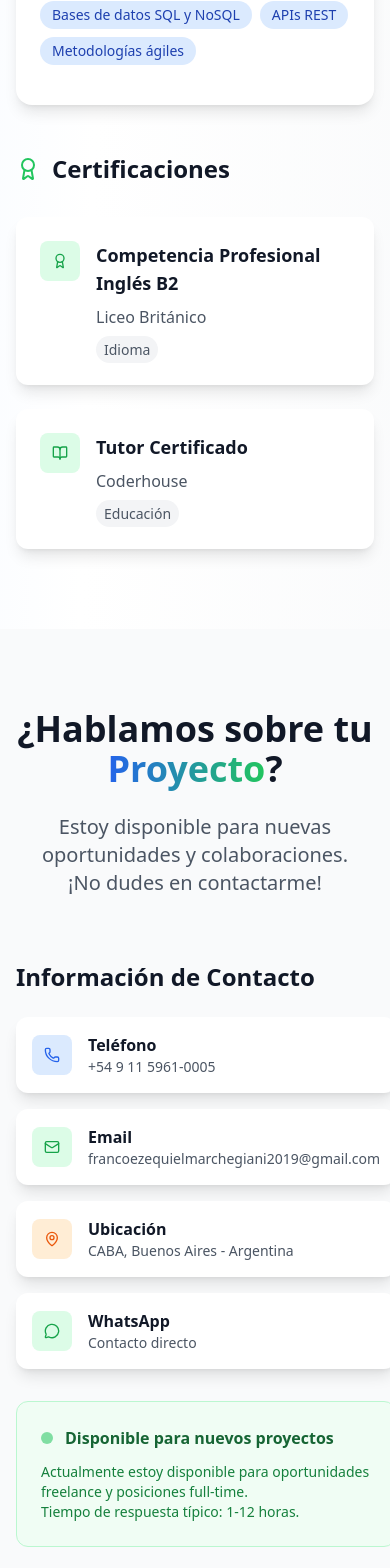
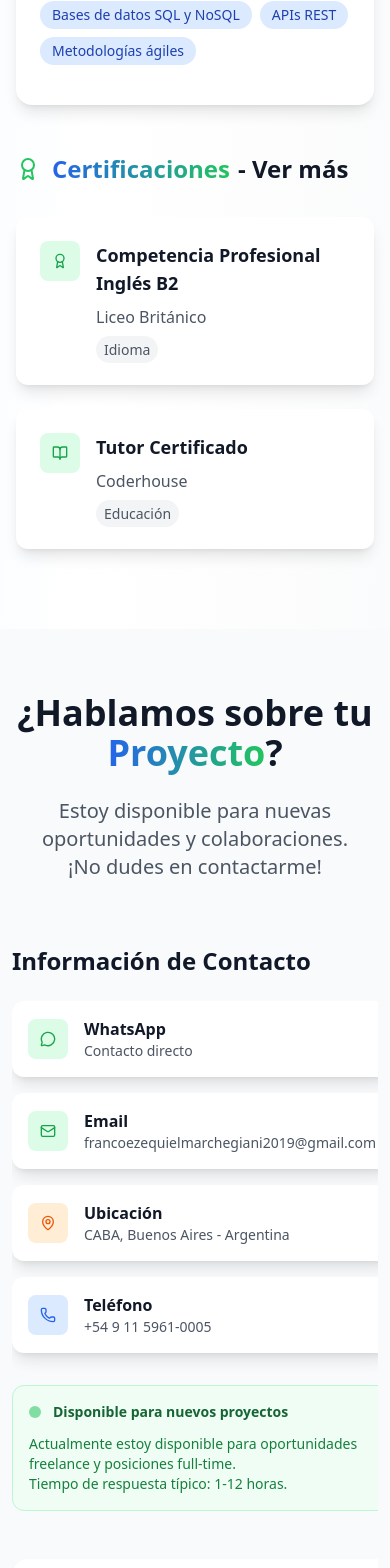
Before and after one commit to Franco-Ezequiel-Marchegiani/Portfolio2.0, a React (Vite) app: page / in a window 390 px wide. Shown: the part 10424-11992 px from the top of the page. Built offline with nearby package versions, Linux system fonts and the light colour scheme.

Commit message:
Button to the top added, links to the certification

```diff
--- a/src/App.tsx
+++ b/src/App.tsx
@@ -9,6 +9,7 @@ import { Education } from './components/Education';
 import { Contact } from './components/Contact';
 import { Footer } from './components/Footer';
 import { TranslationProvider } from './context/TranslationContext';
+import { ScrollToTopButton } from './components/ScrollToTopButton';
 
 function App() {
   const [darkMode, setDarkMode] = useState(false);
@@ -48,6 +49,7 @@ function App() {
           <Contact />
         </main>
         <Footer />
+        <ScrollToTopButton />
       </div>
     </TranslationProvider>
   );
--- a/src/components/Certifications.tsx
+++ b/src/components/Certifications.tsx
@@ -16,9 +16,19 @@ export const Certification: React.FC = () => {
     return (
             <div>
                 <h3 className="text-2xl font-bold text-gray-900 dark:text-white mb-8 flex items-center">
-                    <a className='flex items-center hover:scale-105 transition-all duration-200' href="https://drive.google.com/drive/folders/1fulbnGmD6OEi4naRnUlknbzJ0m6CW0N_?usp=sharing" target="_blank" rel="noopener noreferrer">
+                    <a
+                    className="flex items-center hover:scale-105 transition-all duration-200"
+                    href="https://drive.google.com/drive/folders/1fulbnGmD6OEi4naRnUlknbzJ0m6CW0N_?usp=sharing"
+                    target="_blank"
+                    rel="noopener noreferrer"
+                    >
                         <Award className="h-6 w-6 mr-3 text-green-500" />
+                        <span className="bg-gradient-to-r from-blue-600 to-green-500 bg-clip-text text-transparent">
                             {t<string>("certifications.title", "")}
+                        </span>
+                        <span className="ml-2">
+                            {t<string>("certifications.title2", "")}
+                        </span>
                     </a>
                 </h3>
 
@@ -35,12 +45,14 @@ export const Certification: React.FC = () => {
                         {iconMap[cert.icon ?? '']}
                         </div>
                         <div className="flex-1">
+                        <a href={cert.file} download={`${cert.title.replace(/[^\w]/g, "_")}_Franco_Marchegiani`}>
                             <h4 className="text-lg font-bold text-gray-900 dark:text-white mb-2">
                                 {cert.title}
                             </h4>
                             <p className="text-gray-600 dark:text-gray-400 mb-2">
                                 {cert.issuer}
                             </p>
+                        </a>
                         <span className="px-2 py-1 bg-gray-100 dark:bg-gray-700 text-gray-600
                                         dark:text-gray-400 text-sm rounded-full">
                             {cert.type}
--- a/src/components/Contact.tsx
+++ b/src/components/Contact.tsx
@@ -27,8 +27,8 @@ export const Contact: React.FC = () => {
     };
 
     return (
-        <section id="contact" className="py-20 px-4 sm:px-6 lg:px-8 bg-gray-50 dark:bg-gray-900/50">
-        <div className="max-w-7xl mx-auto">
+        <section id="contact" className="py-16 px-3 sm:px-4 md:px-6 lg:px-8 bg-gray-50 dark:bg-gray-900/50">
+        <div className="w-full max-w-lg sm:max-w-2xl md:max-w-4xl lg:max-w-7xl mx-auto overflow-hidden">
             <div className="text-center mb-16">
             <h2 className="text-4xl lg:text-5xl font-bold text-gray-900 dark:text-white mb-6">
                 {t<string>("contact.title", "")}
@@ -81,7 +81,7 @@ export const Contact: React.FC = () => {
 
                 {/* Availability Status */}
                 <div className="bg-green-50 dark:bg-green-900/20 border border-green-200 dark:border-green-800
-                            rounded-xl p-6">
+                    rounded-xl p-4 sm:p-6 text-sm sm:text-base">
                     <div className="flex items-center space-x-3 mb-3">
                         <div className="w-3 h-3 bg-green-500 rounded-full animate-pulse"></div>
                         <h4 className="font-semibold text-green-800 dark:text-green-400">
--- a/src/components/Contact_Form.tsx
+++ b/src/components/Contact_Form.tsx
@@ -135,7 +135,7 @@ export const FormEmail: React.FC = () => {
                     </div>
                 ) : (
                     <form ref={form} onSubmit={sendEmail} className="space-y-6">
-                    <div className="grid md:grid-cols-2 gap-6">
+                    <div className="grid grid-cols-1 md:grid-cols-2 gap-4 sm:gap-6">
                     <div>
                         <label htmlFor="name" className="block text-sm font-medium text-gray-700 dark:text-gray-300 mb-2">
                             {t<string>("contactForm.fields.name", "")}
--- /dev/null
+++ b/src/components/ScrollToTopButton.tsx
@@ -0,0 +1,30 @@
+import React, { useState, useEffect } from "react";
+import { ArrowUp } from "lucide-react";
+
+export const ScrollToTopButton: React.FC = () => {
+    const [visible, setVisible] = useState(false);
+
+    useEffect(() => {
+        const toggleVisibility = () => {
+        setVisible(window.scrollY > 300);
+        };
+        window.addEventListener("scroll", toggleVisibility);
+        return () => window.removeEventListener("scroll", toggleVisibility);
+    }, []);
+
+    const scrollToTop = () => {
+        window.scrollTo({ top: 0, behavior: "smooth" });
+    };
+
+    return (
+        <button
+        onClick={scrollToTop}
+        className={`fixed bottom-6 right-6 p-3 rounded-full bg-blue-600 text-white shadow-lg
+            hover:bg-blue-700 dark:bg-blue-500 dark:hover:bg-blue-400 transition-all duration-500
+            ${visible ? "opacity-100 scale-100" : "opacity-0 scale-0 pointer-events-none"}`}
+        aria-label="Scroll to top"
+        >
+        <ArrowUp className="h-6 w-6" />
+        </button>
+    );
+};
--- a/src/data/en.json
+++ b/src/data/en.json
@@ -7,6 +7,7 @@
             { "id": "experience", "label": "Experience" },
             { "id": "skills", "label": "Skills" },
             { "id": "projects", "label": "Projects" },
+            { "id": "education", "label": "Education" },
             { "id": "contact", "label": "Contact" }
         ]
     },
@@ -174,19 +175,22 @@
         ]
     },
     "certifications": {
-        "title": "Certifications",
+        "title": "Certifications ",
+        "title2": "- See more",
         "items": [
         {
             "title": "Professional Competency English B2",
             "issuer": "British Institute",
             "type": "Language",
-            "icon": "award"
+            "icon": "award",
+            "file": "/Portfolio2.0/Certificado_LiceoBritanico.pdf"
         },
         {
             "title": "Certified Tutor",
             "issuer": "Coderhouse",
             "type": "Education",
-            "icon": "bookOpen"
+            "icon": "bookOpen",
+            "file": "/Portfolio2.0/Certificado_CoderHouse.png"
         }
         ]
     },
@@ -312,11 +316,11 @@
         },
         "info": [
             {
-            "icon": "phone",
-            "label": "Phone",
-            "value": "+54 9 11 5961-0005",
-            "href": "tel:+541159610005",
-            "color": "blue"
+            "icon": "messageCircle",
+            "label": "WhatsApp",
+            "value": "Direct contact",
+            "href": "https://api.whatsapp.com/send/?phone=541159610005&text=Hi Franco! I’d like to get in touch regarding a job opportunity.",
+            "color": "green"
             },
             {
             "icon": "mail",
@@ -333,11 +337,11 @@
             "color": "orange"
             },
             {
-            "icon": "messageCircle",
-            "label": "WhatsApp",
-            "value": "Direct contact",
-            "href": "https://api.whatsapp.com/send/?phone=541159610005&text=Hi Franco! I’d like to get in touch regarding a job opportunity.",
-            "color": "green"
+            "icon": "phone",
+            "label": "Phone",
+            "value": "+54 9 11 5961-0005",
+            "href": "tel:+541159610005",
+            "color": "blue"
             }
         ]
     },
@@ -348,6 +352,8 @@
         "loadingMsg": "Loading projects...",
         "msgNotFound": "There are no projects in this category at the moment.",
         "more": "More",
+        "showCode": "See Code",
+        "showDemo": "See Demo",
         "mainFeatures": "Main features:",
         "completeTechnology": "Complete Technology Stack:",
         "cta": {
--- a/src/data/es.json
+++ b/src/data/es.json
@@ -7,6 +7,7 @@
             { "id": "experience", "label": "Experiencia" },
             { "id": "skills", "label": "Habilidades" },
             { "id": "projects", "label": "Proyectos" },
+            { "id": "education", "label": "Educación" },
             { "id": "contact", "label": "Contacto" }
         ]
     },
@@ -174,19 +175,22 @@
         ]
     },
     "certifications": {
-        "title": "Certificaciones",
+        "title": "Certificaciones ",
+        "title2": "- Ver más",
         "items": [
         {
             "title": "Competencia Profesional Inglés B2",
             "issuer": "Liceo Británico",
             "type": "Idioma",
-            "icon": "award"
+            "icon": "award",
+            "file": "/Portfolio2.0/Certificado_LiceoBritanico.pdf"
         },
         {
             "title": "Tutor Certificado",
             "issuer": "Coderhouse",
             "type": "Educación",
-            "icon": "bookOpen"
+            "icon": "bookOpen",
+            "file": "/Portfolio2.0/Certificado_CoderHouse.png"
         }
         ]
     },
@@ -314,11 +318,11 @@
         },
         "info": [
             {
-            "icon": "phone",
-            "label": "Teléfono",
-            "value": "+54 9 11 5961-0005",
-            "href": "tel:+541159610005",
-            "color": "blue"
+            "icon": "messageCircle",
+            "label": "WhatsApp",
+            "value": "Contacto directo",
+            "href": "https://api.whatsapp.com/send/?phone=541159610005&text=¡Hola Franco! Me interesa contactarte sobre una oportunidad laboral.",
+            "color": "green"
             },
             {
                 "icon": "mail",
@@ -335,11 +339,11 @@
                 "color": "orange"
             },
             {
-            "icon": "messageCircle",
-            "label": "WhatsApp",
-            "value": "Contacto directo",
-            "href": "https://api.whatsapp.com/send/?phone=541159610005&text=¡Hola Franco! Me interesa contactarte sobre una oportunidad laboral.",
-            "color": "green"
+            "icon": "phone",
+            "label": "Teléfono",
+            "value": "+54 9 11 5961-0005",
+            "href": "tel:+541159610005",
+            "color": "blue"
             }
         ]
     },
@@ -350,6 +354,8 @@
         "loadingMsg": "Cargando proyectos...",
         "msgNotFound": "No hay proyectos en esta categoría por el momento.",
         "more": "Más",
+        "showCode": "Ver Código",
+        "showDemo": "Ver Demo",
         "mainFeatures": "Características principales:",
         "completeTechnology": "Tecnologías completas:",
         "cta": {
--- a/src/types/Certifications.ts
+++ b/src/types/Certifications.ts
@@ -3,4 +3,5 @@ export type Certifications = {
     issuer: string;
     type: string;
     icon?: string;
+    file: string;
 };
```
Also changed, not shown: src/components/Projects.tsx (+8 -1 lines), public/Certificado_CoderHouse.png (added), 1 other file (tests, documents, lock files or other folders). Lines whose indentation alone changed are shown as unchanged.
